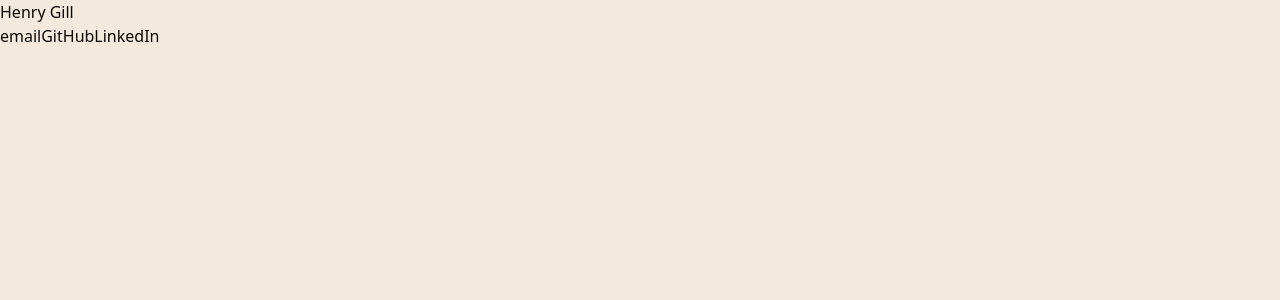
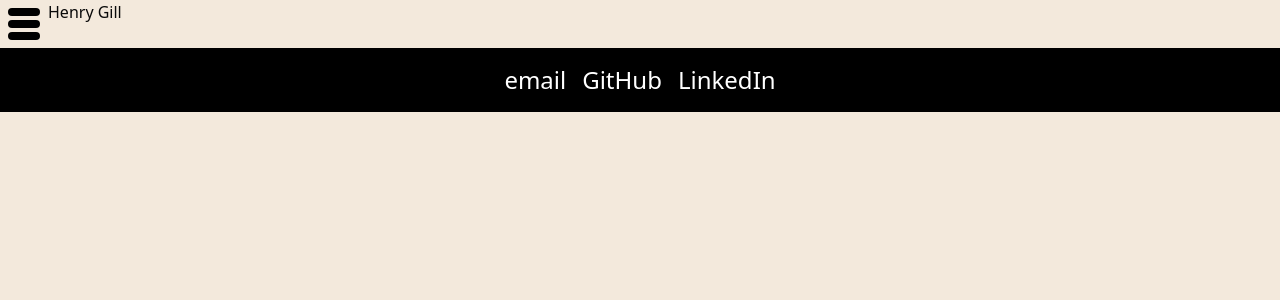
Before and after one commit to henrypgill/henrypgill.github.io, a Next.js app: page / in a window 1280 px wide. Shown: the top 300 px of the page. Built offline with nearby package versions, Linux system fonts and the light colour scheme.

Commit message:
initial layout created with header and footer

```diff
--- a/src/app/layout.tsx
+++ b/src/app/layout.tsx
@@ -1,6 +1,6 @@
 import type { Metadata } from "next";
 import "./globals.css";
-
+import { Roboto } from "next/font/google";
 // const geistSans = localFont({
 //   src: "./fonts/GeistVF.woff",
 //   variable: "--font-geist-sans",
@@ -13,9 +13,14 @@ import "./globals.css";
 // });
 
 export const metadata: Metadata = {
-  title: "Create Next App",
-  description: "Generated by create next app",
+    title: "Portfolio",
+    description: "Henry Gill's works",
 };
+
+const roboto = Roboto({
+    weight: ["100", "300", "400", "500", "700", "900"],
+    subsets: ["latin"],
+});
 
 export default function RootLayout({
     children,
@@ -24,33 +29,63 @@ export default function RootLayout({
 }>) {
     return (
         <html lang="en">
-      <body
-        className={`font-sans
-           antialiased`}
-      >
+            <body className={"font-sans antialiased "}>
+                <AppHeader />
+                <main className={roboto.className}>{children}</main>
+                <AppFooter />
+            </body>
+        </html>
+    );
+}
+
+function AppHeader(): JSX.Element {
+    return (
         <header>
-          <div>
-            <div
-            className=""></div>
+            <div className="flex flex-row align-middle">
+                <div className="flex flex-col gap-1 p-2">
+                    <div className="bg-black h-[8px] w-[32px] rounded"></div>
+                    <div className="bg-black h-[8px] w-[32px] rounded"></div>
+                    <div className="bg-black h-[8px] w-[32px] rounded"></div>
+                </div>
                 <p>Henry Gill</p>
             </div>
         </header>
-        <main>
-        {children}
-        </main>
-        <footer>
+    );
+}
+
+function AppFooter(): JSX.Element {
+    return (
+        <footer className="flex bg-black text-white justify-center p-4">
             <div>
-        <ul>
+                <ul className="flex flex-row gap-4 align-middle justify-between w-full">
                     <li>
-            <a href="mailto:hpgill312@gmail.com">email</a>
-            <a href="https://github.com/henrypgill" target="blank">GitHub</a>
-            <a href="https://www.linkedin.com/in/henrypgill/" target="blank">LinkedIn</a>
-            <a></a>
+                        <a
+                            href="mailto:hpgill312@gmail.com"
+                            className="text-2xl"
+                        >
+                            email
+                        </a>
+                    </li>
+                    <li>
+                        <a
+                            href="https://github.com/henrypgill"
+                            className="text-2xl"
+                            target="blank"
+                        >
+                            GitHub
+                        </a>
+                    </li>
+                    <li>
+                        <a
+                            href="https://www.linkedin.com/in/henrypgill/"
+                            target="blank"
+                            className="text-2xl"
+                        >
+                            LinkedIn
+                        </a>
                     </li>
                 </ul>
             </div>
         </footer>
-      </body>
-    </html>
     );
 }
```
Lines whose indentation alone changed are shown as unchanged.
